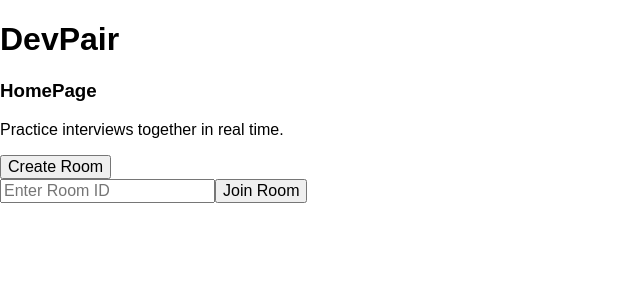
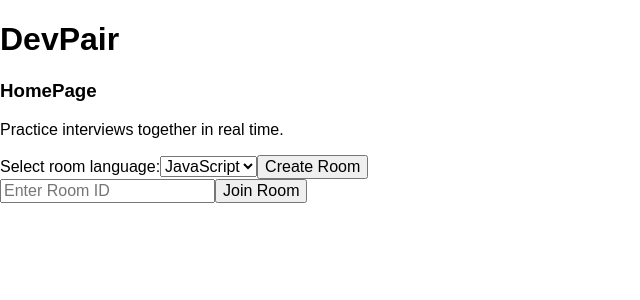
Before and after one commit to asmitgupta0/devpair, a React (Vite) app in the folder client/: page / in a window 1280 px wide. Shown: the top 300 px of the page, without its empty margins (0-640 px from the left). Built offline with nearby package versions, Linux system fonts and the light colour scheme; no server answers.

Commit message:
feat: persist room language

```diff
--- a/client/src/components/Editor.tsx
+++ b/client/src/components/Editor.tsx
@@ -2,12 +2,14 @@ import MonacoEditor from "@monaco-editor/react";
 type EditorProps = {
   code: string;
   onCodeChange: (value: string | undefined) => void;
+  language: string;
 };
-export default function Editor({ code, onCodeChange }: EditorProps) {
+export default function Editor({ code, onCodeChange, language }: EditorProps) {
+  console.log("Editor received language:", language);
   return (
     <MonacoEditor
       height="90vh"
-      defaultLanguage="javascript"
+      language={language}
       theme="vs-dark"
       value={code}
       onChange={onCodeChange}
--- a/client/src/pages/HomePage.tsx
+++ b/client/src/pages/HomePage.tsx
@@ -5,8 +5,20 @@ function HomePage() {
   const navigate = useNavigate();
   const [roomId, setRoomId] = useState("");
 
-  async function handleCreateRoom() {
-    const res = await fetch("http://localhost:5000/rooms", { method: "POST" });
+  async function handleCreateRoom(e: React.SubmitEvent<HTMLFormElement>) {
+    e.preventDefault();
+    const formData = new FormData(e.target);
+    const formJson = Object.fromEntries(formData.entries());
+    console.log("selected lang: ", JSON.stringify(formJson.selectedLanguage));
+    const res = await fetch("http://localhost:5000/rooms", {
+      method: "POST",
+      headers: {
+        "Content-Type": "application/json",
+      },
+      body: JSON.stringify({
+        language: formJson.selectedLanguage,
+      }),
+    });
 
     const newRoomId = (await res.json()).roomId;
     navigate(`/room/${newRoomId}`);
@@ -30,9 +42,19 @@ function HomePage() {
       <h3>HomePage</h3>
       <p>Practice interviews together in real time.</p>
       <section>
-        <button type="button" onClick={handleCreateRoom}>
-          Create Room
-        </button>
+        <form onSubmit={handleCreateRoom}>
+          <label>
+            Select room language:
+            <select name="selectedLanguage">
+              <option value="javascript">JavaScript</option>
+              <option value="python">Python</option>
+              <option value="cpp">C++</option>
+              <option value="java">Java</option>
+            </select>
+          </label>
+          <button type="submit">Create Room</button>
+        </form>
+
         <form onSubmit={handleJoinRoom}>
           <input
             type="text"
--- a/client/src/pages/RoomPage.tsx
+++ b/client/src/pages/RoomPage.tsx
@@ -10,6 +10,7 @@ export default function RoomPage() {
   const location = useLocation();
   const { roomId } = useParams();
   const [code, setCode] = useState("// type your code here");
+  const [lang, setLang] = useState<string | null>(null);
 
   function handleCodeChange(value: string | undefined) {
     const newCode = value ?? "";
@@ -37,6 +38,7 @@ export default function RoomPage() {
 
   async function handleJoinRoom() {
     let room = location.state;
+
     if (!room) {
       const res = await fetch(`http://localhost:5000/rooms/${roomId}`, {
         method: "GET",
@@ -46,6 +48,8 @@ export default function RoomPage() {
       }
       room = await res.json();
     }
+
+    setLang(room.language);
     setCode(room.code);
     socket.emit("room:join", roomId);
   }
@@ -57,6 +61,7 @@ export default function RoomPage() {
   useEffect(() => {
     if (socket.connected) {
       console.log("socket connected already!");
+      setConnectionStatus("Connected! 🟢");
       handleJoinRoom();
     }
 
@@ -86,6 +91,7 @@ export default function RoomPage() {
       socket.off("editor:change", handleEditorChange);
     };
   }, []);
+  // if (!lang) return <p>Loading room...</p>;
 
   return (
     <>
@@ -94,9 +100,13 @@ export default function RoomPage() {
       <button onClick={copyRoomLink}>
         {!isCopied ? "Copy Link" : "copied!"}
       </button>
-
       <p>Connection: {connectionStatus}</p>
-      <Editor code={code} onCodeChange={handleCodeChange} />
+      <p>Language: {lang ?? "Loading..."}</p>
+      <Editor
+        code={code}
+        onCodeChange={handleCodeChange}
+        language={lang ?? "java"}
+      />
     </>
   );
 }
```
Also changed, not shown: 1 other file (tests, documents, lock files or other folders).
